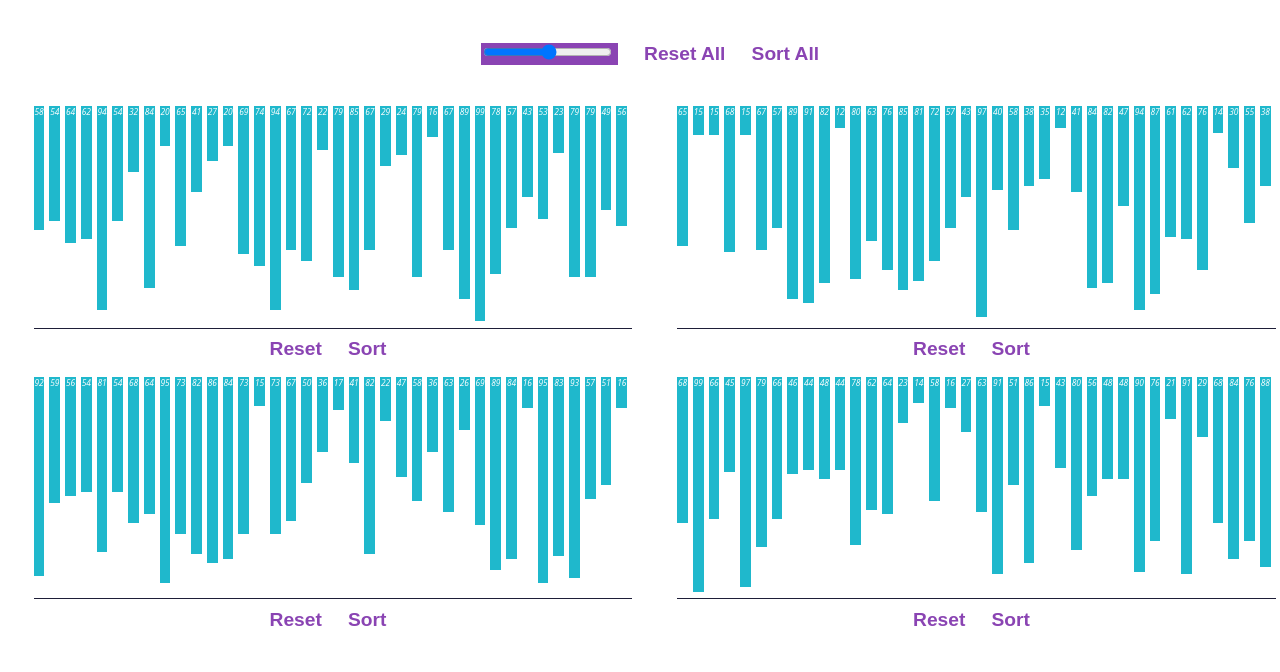
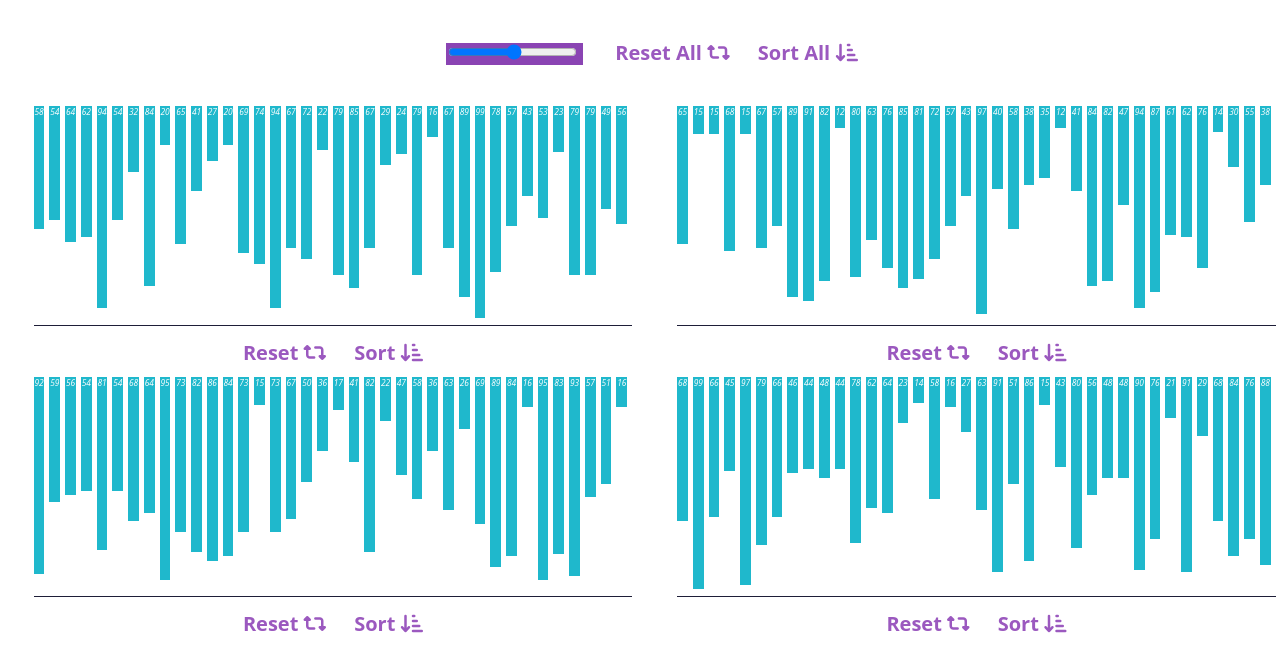
Before and after one commit to ismailbilal/Sorting-Visualiser, a plain HTML site: page index.html in a window 1280 px wide. Shown: the top 672 px of the page. Drawn offline with Linux system fonts and the light colour scheme.

Commit message:
change style

```diff
--- a/code.js
+++ b/code.js
@@ -1,4 +1,5 @@
 var inputs = document.querySelectorAll("input");
+var buttons = document.querySelectorAll("button");
 var navs = document.querySelectorAll("nav");
 
 var viewSelect = navs[0];
@@ -10,16 +11,16 @@ var em = new Array();
 var numbersToSort = new Array();
 
 var range = inputs[0];
-var resetAll = inputs[1];
-var sortAll = inputs[2];
-var resetSelect = inputs[3];
-var sortSelect = inputs[4];
-var resetBulle = inputs[5];
-var sortBulle = inputs[6];
-var resetInsert = inputs[7];
-var sortInsert = inputs[8];
-var resetQuick = inputs[9];
-var sortQuick = inputs[10];
+var resetAll = buttons[0];
+var sortAll = buttons[1];
+var resetSelect = buttons[2];
+var sortSelect = buttons[3];
+var resetBulle = buttons[4];
+var sortBulle = buttons[5];
+var resetInsert = buttons[6];
+var sortInsert = buttons[7];
+var resetQuick = buttons[8];
+var sortQuick = buttons[9];
 
 var check = true;
 
--- a/index.html
+++ b/index.html
@@ -5,6 +5,7 @@
         <title>Sorting Visualiser</title>
         <link rel="stylesheet" href="style.css">
         <link rel="shortcut icon" href="png/img.jpg">
+        <script src="https://kit.fontawesome.com/5e4e338791.js" crossorigin="anonymous"></script>
     </head>
     <body>
         <div class="cont">
@@ -14,8 +15,14 @@
                     <input type="range" min="15" max="60">
                 </span>
                 <span id="bottonsAll">
-                    <input type="button" value="Reset All">
-                    <input type="button" value="Sort All">
+                    <button>
+                        <b>Reset All</b>
+                        <i class="fas fa-retweet"></i>
+                    </button>
+                    <button>
+                        <b>Sort All</b>
+                        <i class="fas fa-sort-amount-down-alt"></i>
+                    </button>
                 </span>
             </div>
 
@@ -24,29 +31,53 @@
                 <span class="view">
                     <nav class="tiges"></nav>
                     <div class="bottons">
-                        <input type="button" value="Reset">
-                        <input type="button" value="Sort">
+                    <button>
+                        <b>Reset</b>
+                        <i class="fas fa-retweet"></i>
+                    </button>
+                    <button>
+                        <b>Sort</b>
+                        <i class="fas fa-sort-amount-down-alt"></i>
+                    </button>
                     </div>
                 </span>
                 <span class="view">
                     <nav class="tiges"></nav>
                     <div class="bottons">
-                        <input type="button" value="Reset">
-                        <input type="button" value="Sort">
+                    <button>
+                        <b>Reset</b>
+                        <i class="fas fa-retweet"></i>
+                    </button>
+                    <button>
+                        <b>Sort</b>
+                        <i class="fas fa-sort-amount-down-alt"></i>
+                    </button>
                     </div>
                 </span>
                 <span class="view">
                     <nav class="tiges"></nav>
                     <div class="bottons">
-                        <input type="button" value="Reset">
-                        <input type="button" value="Sort">
+                    <button>
+                        <b>Reset</b>
+                        <i class="fas fa-retweet"></i>
+                    </button>
+                    <button>
+                        <b>Sort</b>
+                        <i class="fas fa-sort-amount-down-alt"></i>
+                    </button>
                     </div>
                 </span>
                 <span class="view">
                     <nav class="tiges"></nav>
                     <div class="bottons">
-                        <input type="button" value="Reset">
-                        <input type="button" value="Sort">
+                    <button>
+                        <b>Reset</b>
+                        <i class="fas fa-retweet"></i>
+                    </button>
+                    <button>
+                        <b>Sort</b>
+                        <i class="fas fa-sort-amount-down-alt"></i>
+                    </button>
                     </div>
                 </span>
             </div>
--- a/style.css
+++ b/style.css
@@ -31,7 +31,7 @@ body {
 }
 .tiges{
     width: 94%;
-    height: 85%;
+    height: 84%;
     margin: auto;
     margin-bottom: 4px;
     border-bottom: 1px solid;
@@ -57,19 +57,46 @@ body {
     padding: auto;
     text-align: center;
 }
-input[type="button"] {
-    background-color: white;
-    font-size: 120%;
-    font-weight: bolder;
-    height: 80%;
-    margin: auto;
-    margin-right: 10px;
-    border: none;
-    color: #8a44b3;
+ button:focus{
+ outline:2px auto #E0544C
 }
-input[type="button"]:hover{
-    border-top: 3px solid #E0544C;
-    color: #E0544C;
+ button{
+ background-color:transparent;
+ color:#9B59BF;
+ font-family:'Open Sans', Helvetica, Arial, sans-serif;
+ font-size:20px;
+ font-weight:bold;
+ padding:.2em .6em;
+ position:relative;
+ margin:5px 0;
+ white-space:nowrap
+}
+ button::before{
+ content:"";
+ display:block;
+ position:absolute;
+ left:0;
+ right:0
+}
+ button::before{
+ background-color:#E0544C;
+ bottom:100%;
+ margin-bottom:5px;
+ height:0px;
+ transition:height ease 200ms, margin-bottom ease 200ms
+}
+ button:hover{
+ color:#E0544C
+}
+ button:hover::before{
+ height:5px;
+ margin-bottom:0
+}
+ button:hover{
+ cursor:pointer
+}
+button{
+    border: 0;
 }
 span nav em{
     text-align: center;
```
